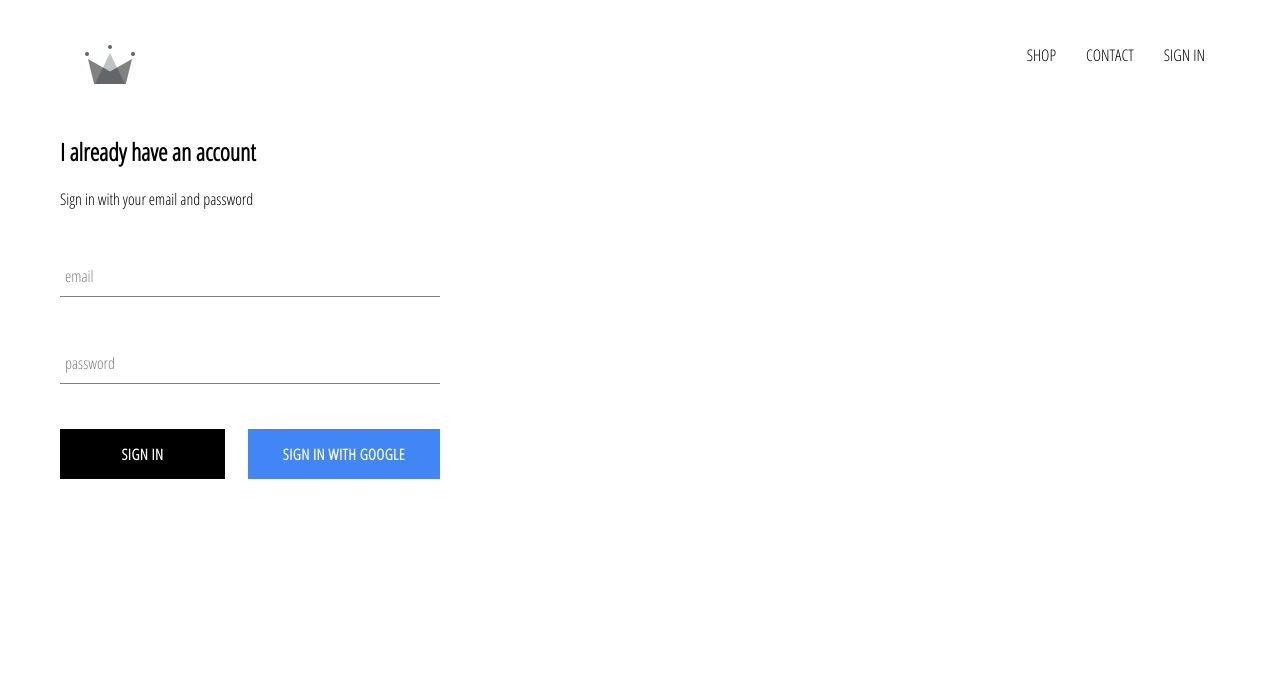
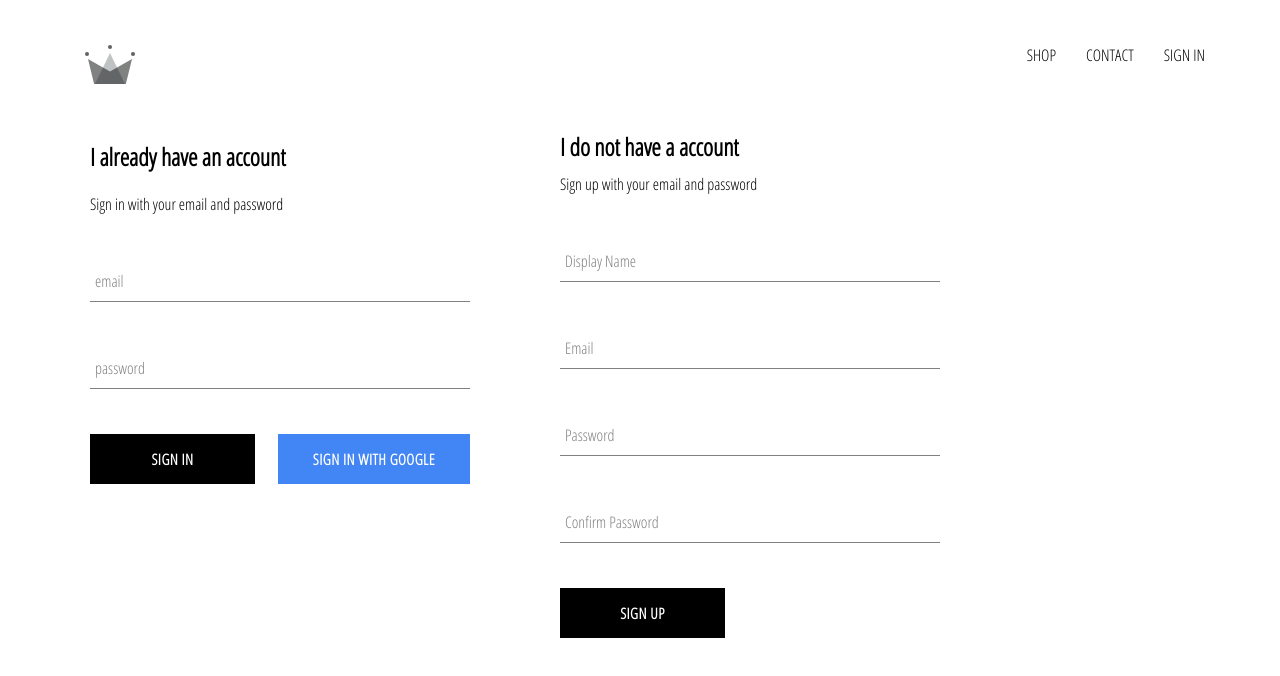
Before and after one commit to msoto21/crwn-clothing, a React (Create React App) app: page /signin in a window 1280 px wide. Shown: the top 676 px of the page. Built offline with nearby package versions, Linux system fonts and the light colour scheme; no server answers.

Commit message:
implement firebase utils, included ability to store authenticated users into our firestore database

```diff
--- a/src/App.js
+++ b/src/App.js
@@ -6,7 +6,7 @@
 import ShopPage from './pages/shop/shop.component';
 import SignInAndSignUpPage from './pages/sign-in-and-sign-up/sign-in-and-sign-up.component';
 import Header from './components/header/header.component';
-import { auth } from './firebase/firebase.utils';
+import { auth, createUserProfileDocument } from './firebase/firebase.utils';
 
 
 class App extends React.Component {
@@ -15,17 +15,30 @@
 
     this.state = {
       currentUser: null
-    }
+    };
   }
 
   unsubscribeFromAuth = null
 
   componentDidMount() {
-    this.unsubscribeFromAuth = auth.onAuthStateChanged(user => {
-      this.setState({ currentUser: user });
+    this.unsubscribeFromAuth = auth.onAuthStateChanged(async userAuth => {
+      if (userAuth) {
+        const userRef = await createUserProfileDocument(userAuth);
 
-      console.log(user);
-    })
+        userRef.onSnapshot(snapShot => {
+          this.setState({
+            currentUser: {
+              id: snapShot.id,
+              ...snapShot.data()
+            }
+          });
+          console.log(this.state);
+        });
+      } else {
+
+        this.setState({ currentUser: userAuth });
+      }
+    });
   }
 
   componentWillUnmount() {
--- /dev/null
+++ b/src/components/sign-up/sign-up.component.jsx
@@ -0,0 +1,101 @@
+import React from 'react';
+
+import FormInput from '../form-imput/form-imput.component';
+import CustomButton from '../custom-button/custom-button.component';
+
+import { auth, createUserProfileDocument } from '../../firebase/firebase.utils';
+
+import './sign-up.styles.scss';
+
+
+class SignUp extends React.Component {
+    constructor() {
+        super();
+
+        this.state = {
+            displayName: '',
+            email: '',
+            password: '',
+            confirmPassword: ''
+        };
+    }
+
+    handleSubmit = async event => {
+        event.preventDefault();
+
+        const { displayName, email, password, confirmPassword } = this.state;
+
+        if (password !== confirmPassword){
+            alert("passwords don't match");
+            return;
+        }
+
+        try {
+            const { user } = await auth.createUserWithEmailAndPassword(email, password);
+
+            await createUserProfileDocument(user, { displayName });
+
+            this.setState({
+                displayName: '',
+                email: '',
+                password: '',
+                confirmPassword: ''
+            });
+        } catch (error) {
+            console.error(error);
+        }
+    };
+
+    handleChange = event => {
+        const { name, value } = event.target;
+
+        this.setState({ [name]: value });
+    }
+
+    render() {
+        const { displayName, email, password, confirmPassword } = this.state;
+        return(
+            <div className='sign-up'>
+                <h2 className='title'>I do not have a account</h2>
+                <span>Sign up with your email and password</span>
+                <form className='sign-up-form' onSubmit={this.handleSubmit}>
+                    <FormInput
+                        type='text'
+                        name='displayName'
+                        value={displayName}
+                        onChange={this.handleChange}
+                        label='Display Name'
+                        required
+                    />
+                    <FormInput
+                        type='email'
+                        name='email'
+                        value={email}
+                        onChange={this.handleChange}
+                        label='Email'
+                        required
+                    />
+                    <FormInput
+                        type='password'
+                        name='password'
+                        value={password}
+                        onChange={this.handleChange}
+                        label='Password'
+                        required
+                    />
+                    <FormInput
+                        type='password'
+                        name='confirmPassword'
+                        value={confirmPassword}
+                        onChange={this.handleChange}
+                        label='Confirm Password'
+                        required
+                    />
+                    <CustomButton type='submit'>SIGN UP</CustomButton>
+                </form>
+            </div>
+        );
+    }
+}
+
+export default SignUp;
--- /dev/null
+++ b/src/components/sign-up/sign-up.styles.scss
@@ -0,0 +1,9 @@
+.sign-up {
+    display: flex;
+    flex-direction: column;
+    width: 380px;
+
+    .title {
+      margin: 10px 0;
+    }
+  }
--- a/src/firebase/firebase.utils.js
+++ b/src/firebase/firebase.utils.js
@@ -1,7 +1,7 @@
 import firebase from 'firebase/app';
 import 'firebase/firestore';
 import 'firebase/auth';
-import { withRouter } from 'react-router';
+// import { withRouter } from 'react-router';
 
 const config = {
     apiKey: "AIzaSyDc68S7vPn4sHAs4CPn12w7QjzW_hf8gNc",
@@ -13,11 +13,41 @@
     measurementId: "G-PD6Z4PCT68"
 };
 
+export const createUserProfileDocument = async (userAuth, additionalData) => {
+    if (!userAuth) return;
+
+    const userRef = firestore.doc(`users/${userAuth.uid}`);
+
+    const snapShot = await userRef.get();
+
+    //console.log(snapShot);
+    //console.log(firestore.doc('users/128fdashadu'))
+
+    if (!snapShot.exists) {
+        const { displayName, email } = userAuth;
+        const createAt = new Date();
+
+        try {
+            await userRef.set({
+                displayName,
+                email,
+                createAt,
+                ...additionalData
+            })
+        } catch (error) {
+            console.log('error creating user', error.message);
+        }
+    }
+
+    return userRef;
+}
+
 firebase.initializeApp(config);
 
 export const auth = firebase.auth();
 export const firestore = firebase.firestore();
 
+// Google authentication:
 const provider = new firebase.auth.GoogleAuthProvider();
 provider.setCustomParameters({ prompt: 'select_account' });
 export const signInWithGoogle = () => auth.signInWithPopup(provider);
--- a/src/index.js
+++ b/src/index.js
@@ -3,8 +3,8 @@
 import { BrowserRouter } from 'react-router-dom';
 import './index.css';
 import App from './App';
-import * as serviceWorkerRegistration from './serviceWorkerRegistration';
-import reportWebVitals from './reportWebVitals';
+//import * as serviceWorkerRegistration from './serviceWorkerRegistration';
+//import reportWebVitals from './reportWebVitals';
 
 ReactDOM.render(
   <React.StrictMode>
--- a/src/pages/sign-in-and-sign-up/sign-in-and-sign-up.component.jsx
+++ b/src/pages/sign-in-and-sign-up/sign-in-and-sign-up.component.jsx
@@ -1,12 +1,14 @@
 import React from 'react';
 
 import SignIn from '../../components/sign-in/sign-in.component';
+import SignUp from '../../components/sign-up/sign-up.component';
 
 import './sign-in-and-sign-up.styles.scss';
 
 const SignInAndSignUpPage = () => (
     <div className='sign-in-and-sign-up'>
         <SignIn />
+        <SignUp />
     </div>
 );
 
--- a/src/pages/sign-in-and-sign-up/sign-in-and-sign-up.styles.scss
+++ b/src/pages/sign-in-and-sign-up/sign-in-and-sign-up.styles.scss
@@ -0,0 +1,6 @@
+.sign-in-and-sign-up {
+    width: 850px;
+    display: flex;
+    justify-content: space-between;
+    margin: 30px;
+}
```
Also changed, not shown: src/App.css (line endings or trailing spaces).
